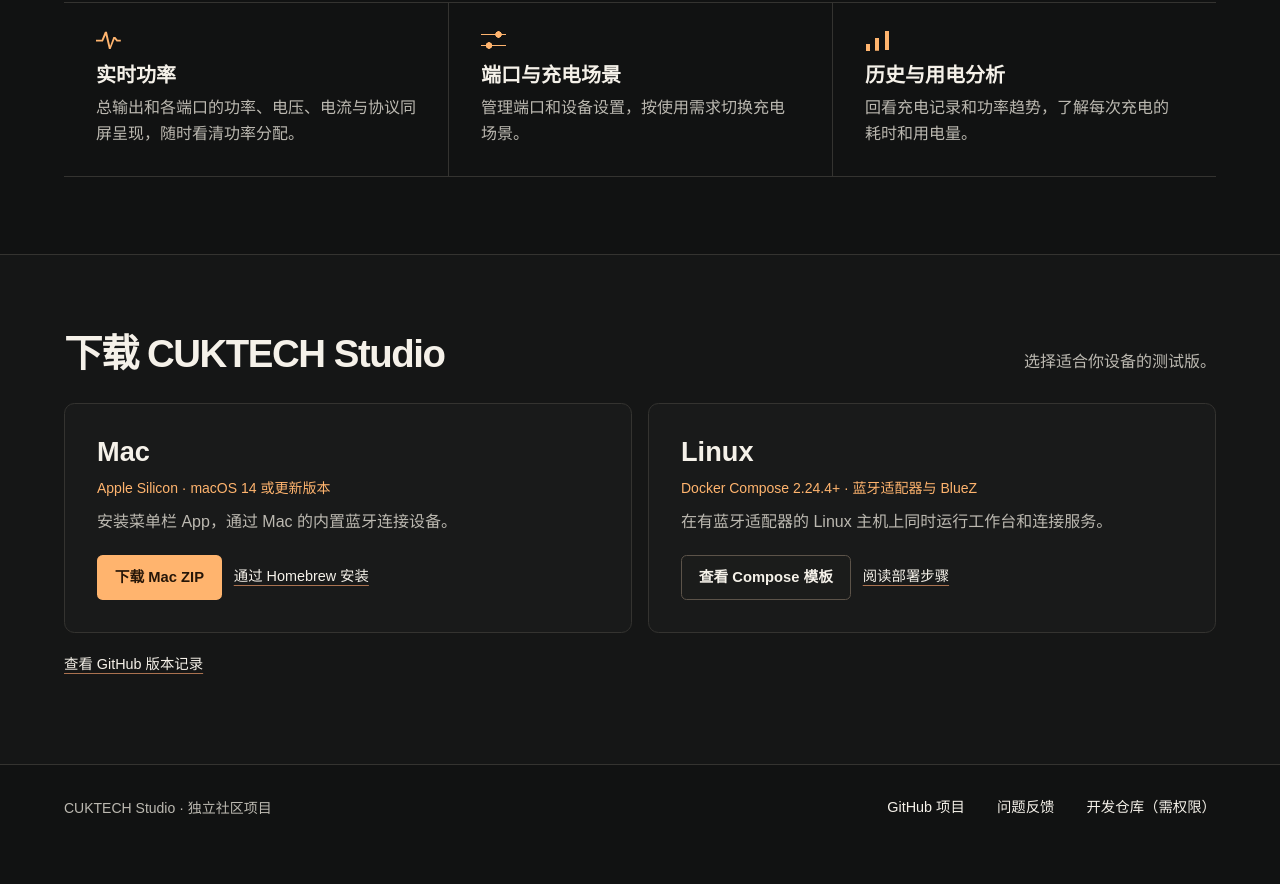
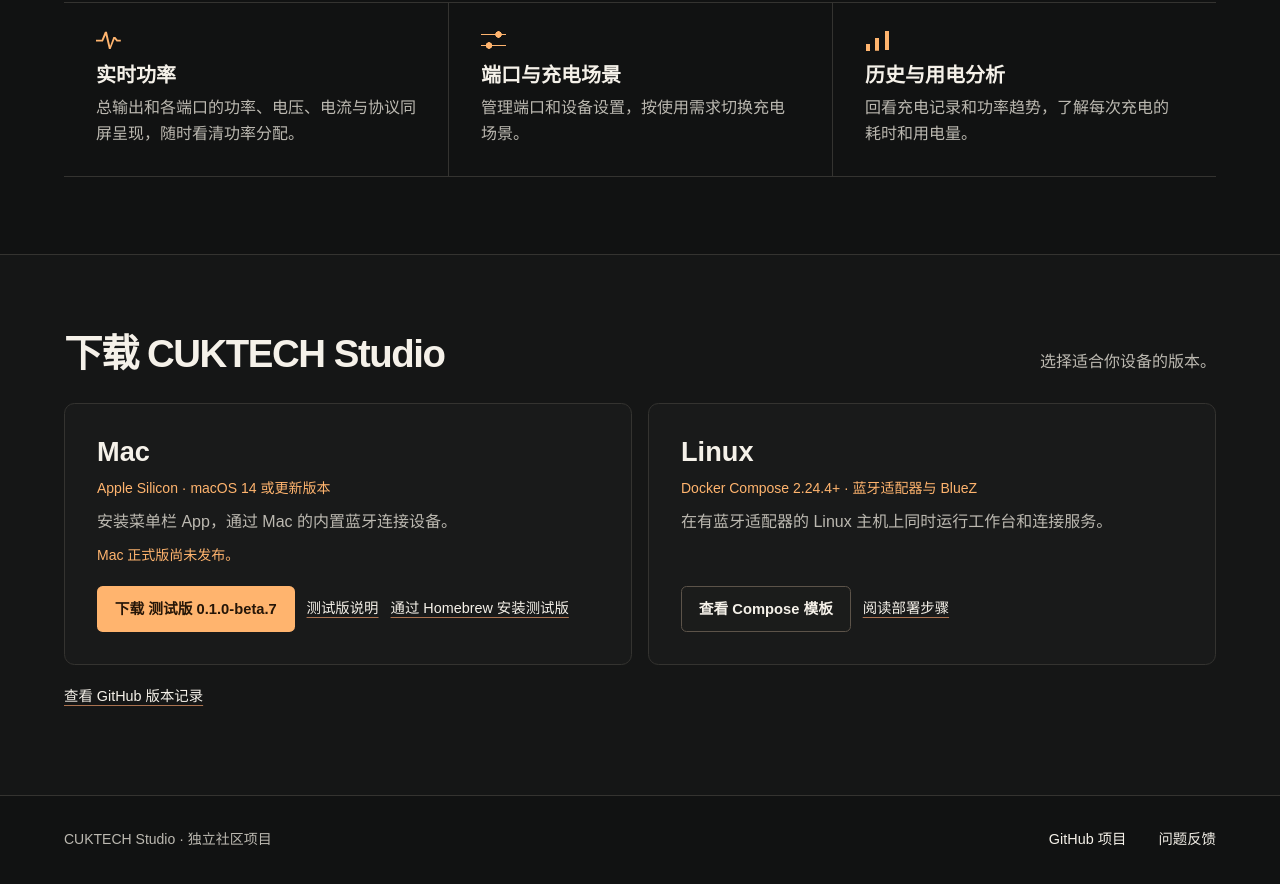
Before and after one commit to morty626/cuktech-studio-releases, a plain HTML site: page docs/index.html in a window 1280 px wide. Shown: the part 869-1753 px from the top of the page. Before the commit the page ends 1721 px from the top, so only its background shows below. Drawn offline with Linux system fonts and the light colour scheme.

Commit message:
Show verified public Mac downloads on the product site
Agent: Codex
Task: p1-release-index

```diff
--- /dev/null
+++ b/docs/channels.json
@@ -0,0 +1,10 @@
+{
+  "beta": {
+    "mac_arm64": {
+      "sha256": "ae64e5c1e86fdc7f479cb39675c809260079ddad2ac916f9251d79cb3314d59c",
+      "url": "https://github.com/morty626/cuktech-studio-releases/releases/download/v0.1.0-beta.7/CUKTECH-Studio-0.1.0-beta.7-macos-arm64.zip"
+    },
+    "release": "https://github.com/morty626/cuktech-studio-releases/releases/tag/v0.1.0-beta.7",
+    "version": "0.1.0-beta.7"
+  }
+}
--- a/docs/index.html
+++ b/docs/index.html
@@ -8,6 +8,7 @@
   <meta name="description" content="CUKTECH Studio 是为酷态科 10 号 Ultra 打造的社区充电工作台。查看实时功率、管理端口与充电场景，并下载 Mac 或 Linux 测试版。">
   <title>CUKTECH Studio · 酷态科充电工作台</title>
   <link rel="stylesheet" href="./assets/site.css">
+  <style>#mac-beta-release[hidden] { display: none; }</style>
 </head>
 <body>
   <a class="skip-link" href="#main">跳至正文</a>
@@ -72,17 +73,24 @@
       <div class="container section">
         <div class="section-heading">
           <h2 id="downloads-title">下载 CUKTECH Studio</h2>
-          <p>选择适合你设备的测试版。</p>
+          <p>选择适合你设备的版本。</p>
         </div>
         <div class="download-grid">
-          <!-- Public channel download URLs are maintained here. -->
           <article class="download">
             <h3>Mac</h3>
             <p class="requirements">Apple Silicon · macOS 14 或更新版本</p>
             <p>安装菜单栏 App，通过 Mac 的内置蓝牙连接设备。</p>
+            <div id="mac-stable" hidden>
+              <div class="download-actions">
+                <a class="button primary" id="mac-stable-download"></a>
+                <a class="text-link" id="mac-stable-release">正式版说明</a>
+              </div>
+            </div>
+            <p class="requirements" id="mac-status" role="status">Mac 版本信息暂不可用，请查看 GitHub Releases。</p>
             <div class="download-actions">
-              <a class="button primary" href="https://github.com/morty626/homebrew-tap/releases/download/v0.1.0-beta.7/CUKTECH-Studio-0.1.0-beta.7-macos-arm64.zip">下载 Mac ZIP</a>
-              <a class="text-link" href="./guide/#homebrew">通过 Homebrew 安装</a>
+              <a class="button primary" id="mac-beta-download" href="https://github.com/morty626/cuktech-studio-releases/releases">前往 Releases 下载 Mac 版</a>
+              <a class="text-link" id="mac-beta-release" hidden>测试版说明</a>
+              <a class="text-link" href="./guide/#homebrew">通过 Homebrew 安装测试版</a>
             </div>
           </article>
           <article class="download">
@@ -90,12 +98,12 @@
             <p class="requirements">Docker Compose 2.24.4+ · 蓝牙适配器与 BlueZ</p>
             <p>在有蓝牙适配器的 Linux 主机上同时运行工作台和连接服务。</p>
             <div class="download-actions">
-              <a class="button secondary" href="https://raw.githubusercontent.com/morty626/homebrew-tap/main/docker/compose.beta.yaml">查看 Compose 模板</a>
+              <a class="button secondary" href="https://raw.githubusercontent.com/morty626/cuktech-studio-releases/main/docker/compose.beta.yaml">查看 Compose 模板</a>
               <a class="text-link" href="./guide/#linux">阅读部署步骤</a>
             </div>
           </article>
         </div>
-        <p class="release-link"><a class="text-link" href="https://github.com/morty626/homebrew-tap/releases">查看 GitHub 版本记录</a></p>
+        <p class="release-link"><a class="text-link" href="https://github.com/morty626/cuktech-studio-releases/releases">查看 GitHub 版本记录</a></p>
       </div>
     </section>
   </main>
@@ -106,9 +114,67 @@
       <nav aria-label="项目链接">
         <a href="https://github.com/morty626/cuktech-studio-releases">GitHub 项目</a>
         <a href="https://github.com/morty626/cuktech-studio-releases/issues">问题反馈</a>
-        <a href="https://github.com/morty626/cuktech-studio">开发仓库（需权限）</a>
       </nav>
     </div>
   </footer>
+  <script>
+    const releaseOrigin = 'https://github.com';
+    const releasePath = '/morty626/cuktech-studio-releases/releases';
+    const stableVersion = /^(0|[1-9]\d*)\.(0|[1-9]\d*)\.(0|[1-9]\d*)$/;
+    const betaVersion = /^(0|[1-9]\d*)\.(0|[1-9]\d*)\.(0|[1-9]\d*)-beta\.[1-9]\d*$/;
+
+    function publicReleasePath(value) {
+      if (typeof value !== 'string') throw new Error('Missing release URL');
+      const url = new URL(value);
+      if (url.origin !== releaseOrigin || value !== releaseOrigin + url.pathname) {
+        throw new Error('Invalid release URL');
+      }
+      return url.pathname;
+    }
+
+    function validateChannel(channel, entry) {
+      const versionPattern = channel === 'stable' ? stableVersion : betaVersion;
+      if (typeof entry?.version !== 'string' || !versionPattern.test(entry.version) ||
+          typeof entry.mac_arm64?.sha256 !== 'string' || !/^[a-f0-9]{64}$/.test(entry.mac_arm64.sha256)) {
+        throw new Error('Invalid channel metadata');
+      }
+
+      const tag = `v${entry.version}`;
+      if (publicReleasePath(entry.release) !== `${releasePath}/tag/${tag}` ||
+          publicReleasePath(entry.mac_arm64.url) !==
+            `${releasePath}/download/${tag}/CUKTECH-Studio-${entry.version}-macos-arm64.zip`) {
+        throw new Error('Invalid release paths');
+      }
+    }
+
+    async function enhanceMacDownloads() {
+      const response = await fetch('./channels.json', { mode: 'same-origin', credentials: 'omit', redirect: 'error' });
+      if (!response.ok) throw new Error('Channel manifest unavailable');
+      const manifest = await response.json();
+      if (!manifest || typeof manifest !== 'object' || Array.isArray(manifest) ||
+          Object.keys(manifest).some(channel => channel !== 'beta' && channel !== 'stable')) {
+        throw new Error('Invalid channel manifest');
+      }
+
+      for (const [channel, entry] of Object.entries(manifest)) validateChannel(channel, entry);
+
+      for (const [channel, entry] of Object.entries(manifest)) {
+        const download = document.getElementById(`mac-${channel}-download`);
+        const release = document.getElementById(`mac-${channel}-release`);
+        const label = channel === 'stable' ? '正式版' : '测试版';
+        download.href = entry.mac_arm64.url;
+        download.textContent = `下载 ${label} ${entry.version}`;
+        release.href = entry.release;
+        release.hidden = false;
+      }
+
+      document.getElementById('mac-stable').hidden = !manifest.stable;
+      const status = document.getElementById('mac-status');
+      status.hidden = Boolean(manifest.stable);
+      status.textContent = manifest.stable ? '' : 'Mac 正式版尚未发布。';
+    }
+
+    enhanceMacDownloads().catch(error => console.warn('Mac channel manifest:', error));
+  </script>
 </body>
 </html>
```
